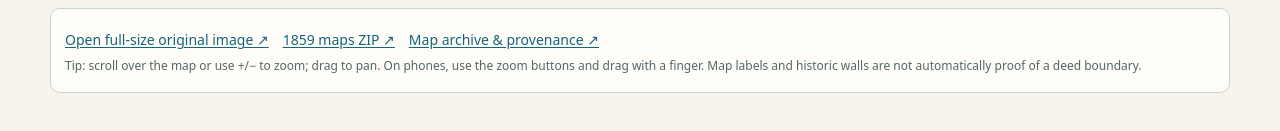
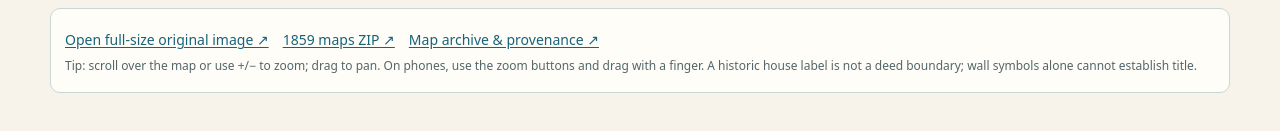
Before and after one commit to csully1234/Beverage-Family, a website: page static/historical_atlas.html in a window 1280 px wide. Shown: the part 653-784 px from the top of the page. Drawn offline with Linux system fonts and the light colour scheme.

Commit message:
Retain clear deed-boundary warning for all historical map sheets

```diff
--- a/static/historical_atlas.html
+++ b/static/historical_atlas.html
@@ -66,7 +66,7 @@ kbd{border:1px solid var(--line);border-radius:3px;background:#f2f0e7;padding:0
       <a id="download-all" href="#" target="_blank" rel="noopener noreferrer">1859 maps ZIP ↗</a>
       <a id="source-archive" href="#" target="_blank" rel="noopener noreferrer">Map archive &amp; provenance ↗</a>
     </nav>
-    <p style="font-size:12px;color:#53666a">Tip: scroll over the map or use +/− to zoom; drag to pan. On phones, use the zoom buttons and drag with a finger. Map labels and historic walls are not automatically proof of a deed boundary.</p>
+    <p style="font-size:12px;color:#53666a">Tip: scroll over the map or use +/− to zoom; drag to pan. On phones, use the zoom buttons and drag with a finger. A historic house label is not a deed boundary; wall symbols alone cannot establish title.</p>
   </section>
 </main>
 <script type="application/json" id="atlas-data">ATLAS_JSON</script>
```
